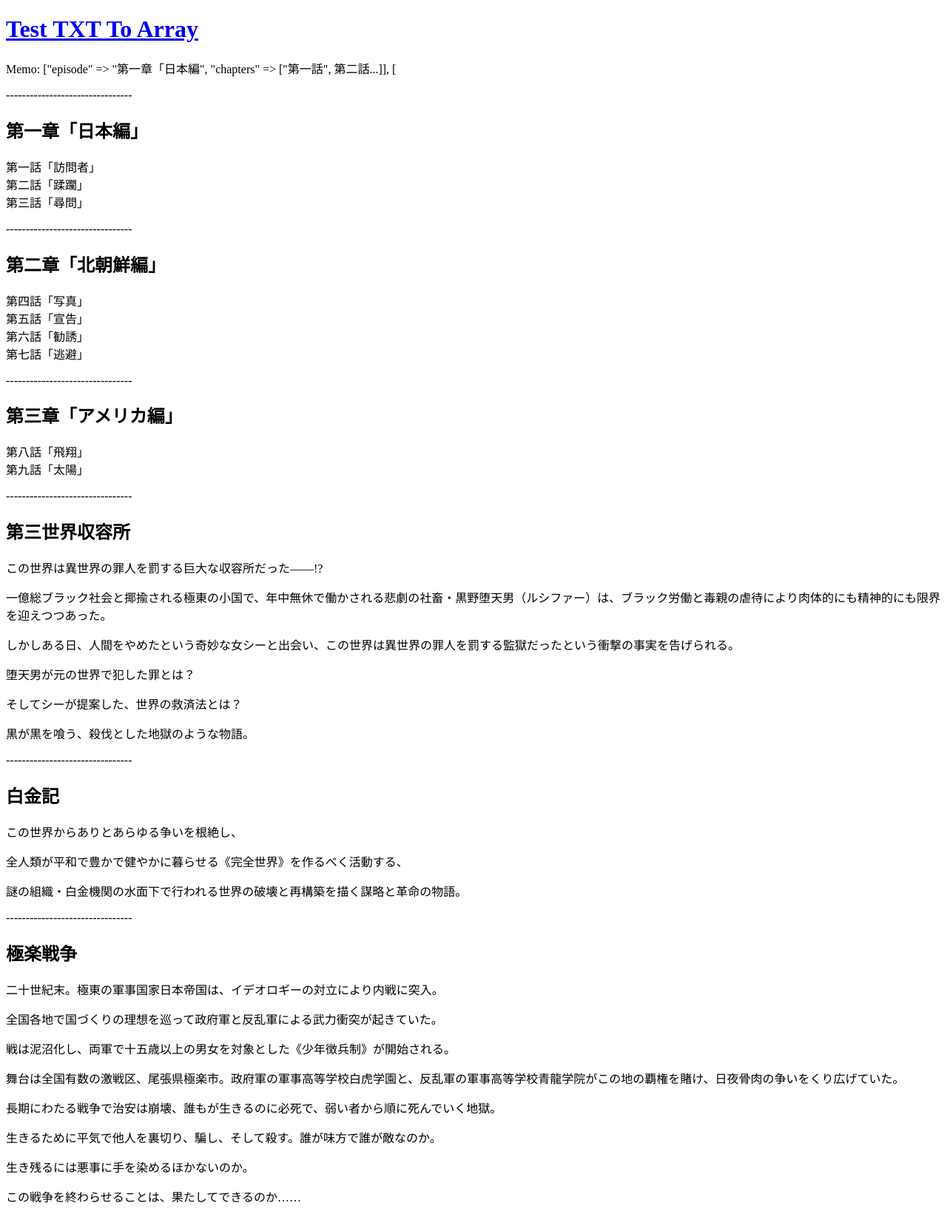
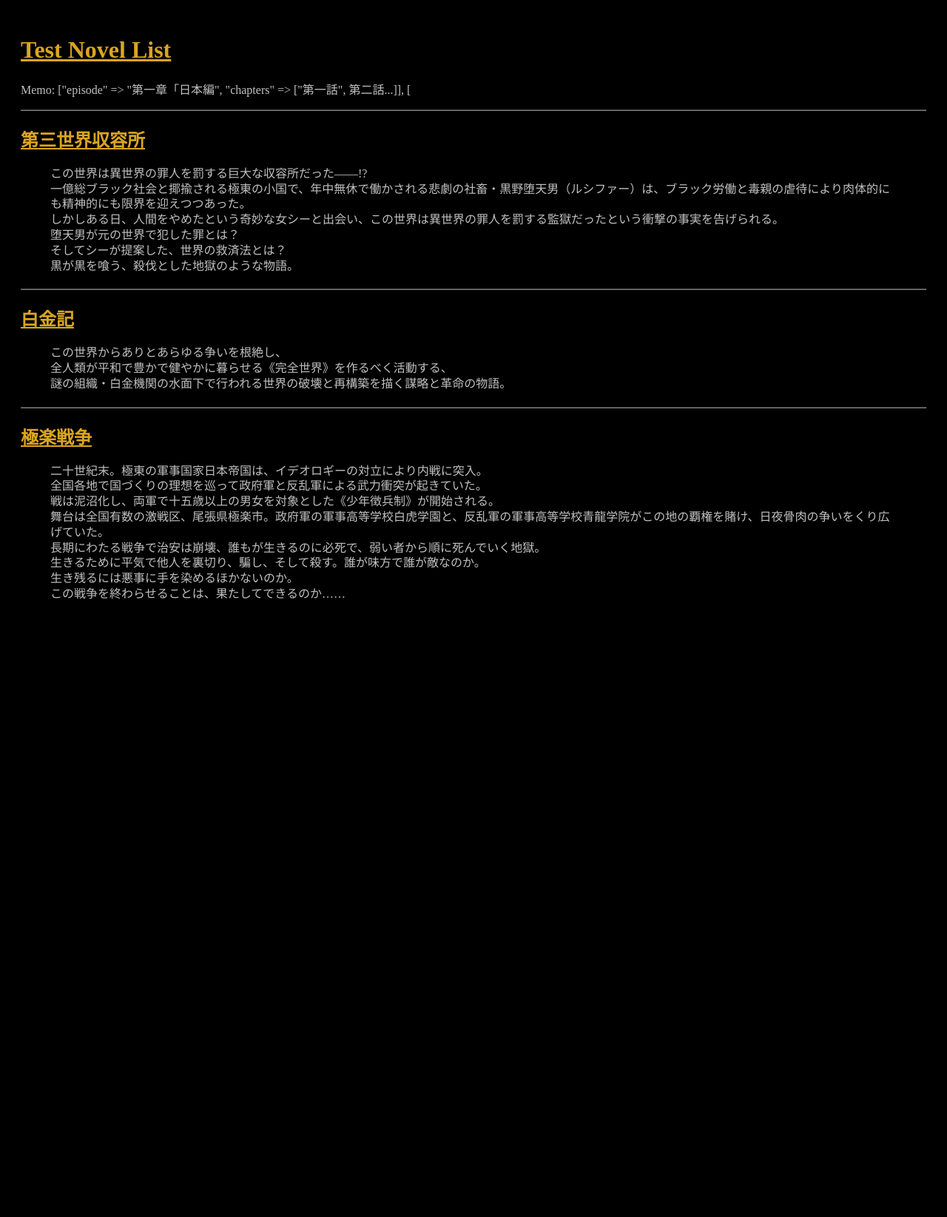
Before and after one commit to celebrater46/personal_novel_server_2, a PHP site: page / in a window 1280 px wide. Shown: the whole page at 74% size. After the commit the page ends 810 px from the top, so only its background shows below. Run offline with PHP 8.4, Linux system fonts and the light colour scheme.

Commit message:
index.php and chapter.php can create the list completely.

```diff
--- /dev/null
+++ b/css/style.css
@@ -0,0 +1,34 @@
+body{
+    color: silver;
+    background-color: black;
+    padding: 20px;
+}
+
+div.caption{
+    margin: 20px;
+}
+
+div.caption p{
+    line-height: 130%;
+    margin: 0 20px;
+}
+
+div.chapters{
+    margin: 50px 50px;
+}
+
+div.chapters div{
+    margin: 0 20px 50px;
+}
+
+p.back{
+    margin: 0 50px;
+}
+
+a {
+    color: goldenrod;
+}
+
+hr{
+    opacity: 0.5;
+}
--- a/get_novelist.php
+++ b/get_episodes_and_chapters.php
@@ -60,7 +60,7 @@ function get_array_chap_in_ep($episodes, $chapters){
     return $array;
 }
 
-function get_novelist($path){
+function get_episodes_and_chapters($path){
     // return // ["episode" => "第一章「日本編", "chapters" => ["第一話", 第二話...]], [
     $episodes = file($path . "/episodes.txt"); // ["第一章「日本編」", "第二章「北朝鮮編」"...]
     $temp_chapters = file($path . "/list.txt"); // ["1|第一話", "1|第二話", "1|第三話", "2|第四話"...]
@@ -70,3 +70,12 @@ function get_novelist($path){
     $array_chap_in_ep = get_array_chap_in_ep($episodes, $splitted_chap); // ["episode" => "第一章「日本編", "chapters" => ["第一話", 第二話...]], [
     return $array_chap_in_ep;
 }
+
+function has_episodes($path){
+    // $path == "shiroganeki"
+    if(file_exists($path . "/episodes.txt")){
+        return true;
+    } else {
+        return false;
+    }
+}
--- /dev/null
+++ b/get_title_and_captions.php
@@ -0,0 +1,28 @@
+<?php
+
+function get_title_and_path(){
+    $novels_array = file("list.txt"); // ["第三世界収容所|prison", "白金記|shiroganeki, "極楽戦争|gokuraku"...]
+    $temp_list = [];
+    foreach ($novels_array as $item) {
+        $temp = explode("|", $item);
+        $temp[1] = str_replace([" ", "　", "\n", "\r", "\r\n"], "", $temp[1]); // 悪魔のバグ要因、全角＆半角スペース、改行コードの排除
+        array_push($temp_list, $temp);
+    }
+    return $temp_list; // [["第三世界収容所", "prison"], ["白金記", "shiroganeki"]... ]
+}
+
+function get_captions($list){
+    // $list == [["第三世界収容所", "prison"], ["白金記", "shiroganeki"]... ]
+    $captions = [];
+    foreach ($list as $item){
+//        $path = str_replace([" ", "　", "\n", "\r", "\r\n"], "", $item[1]); // 悪魔のバグ要因、全角＆半角スペース、改行コードの排除
+        if(file_exists($item[1] . "/caption.txt")){
+            $caption = file($item[1] . "/caption.txt");
+            array_push($captions, $caption);
+        } else {
+            $error = ["キャプションファイル（caption.txt）が見つからないか、読み込めません。caption.txt does not exist or unavailable."];
+            array_push($captions, $error);
+        }
+    }
+    return $captions;
+}
--- a/index.php
+++ b/index.php
@@ -1,49 +1,12 @@
 <?php
 
-require_once "get_novelist.php";
+require_once "get_episodes_and_chapters.php";
+require_once "get_title_and_captions.php";
 
 // Test to create the array from List of TXT
 
-//$count = count($novels_array);
-$nove_list = [];
-
-//for ($i = 0; $i < $count; $i++){
-//    $nove_list[$i] = explode("|", $novels_array[$i]);
-//}
-
-function get_title_and_path(){
-    $novels_array = file("list.txt"); // ["第三世界収容所|prison", "白金記|shiroganeki, "極楽戦争|gokuraku"...]
-    $temp_list = [];
-    foreach ($novels_array as $item) {
-        $temp = explode("|", $item);
-        array_push($temp_list, $temp);
-    }
-    return $temp_list; // [["第三世界収容所", "prison"], ["白金記", "shiroganeki"]... ]
-}
-
-function get_captions($list){
-    // $list == [["第三世界収容所", "prison"], ["白金記", "shiroganeki"]... ]
-//    var_dump($list);
-    $captions = [];
-    foreach ($list as $item){
-        $path = str_replace([" ", "　", "\n", "\r", "\r\n"], "", $item[1]); // 悪魔のバグ要因、全角＆半角スペース、改行コードの排除
-//        echo $path . "/caption.txt" . PHP_EOL;
-        if(file_exists($path . "/caption.txt")){
-            $caption = file($path . "/caption.txt");
-            array_push($captions, $caption);
-        } else {
-            $error = ["キャプションファイルが見つからないか、読み込めません。"];
-            array_push($captions, $error);
-        }
-    }
-//    var_dump($captions);
-    return $captions;
-}
-
 $title_and_path = get_title_and_path();
 $captions = get_captions($title_and_path);
-
-$test_get_novelist= get_novelist("shiroganeki");
 
 ?>
 
@@ -52,29 +15,28 @@ $test_get_novelist= get_novelist("shiroganeki");
 <head>
     <meta charset="utf-8">
     <meta name="Author" content="Enin Fujimi">
-    <title>Test TXT To Array</title>
+    <link rel="stylesheet" href="css/style.css" type="text/css">
+    <title>Test Novel List</title>
 </head>
 <body>
     <h1>
         <a href="/">
-            Test TXT To Array
+            Test Novel List
         </a>
     </h1>
     <p>Memo: ["episode" => "第一章「日本編", "chapters" => ["第一話", 第二話...]], [</p>
-    <?php foreach ($test_get_novelist as $item) : ?>
-        <p>--------------------------------</p>
-        <h2><?php echo $item["episode"] ?></h2>
-        <?php foreach ($item["chapters"] as $chapter) : ?>
-            <?php echo $chapter . "<br>" ?>
-        <?php endforeach; ?>
-    <?php endforeach; ?>
-
     <?php for ($i = 0; $i < count($title_and_path); $i++) : ?>
-        <p>--------------------------------</p>
-        <h2><?php echo $title_and_path[$i][0] ?></h2>
-        <?php foreach ($captions[$i] as $caption) : ?>
-            <p><?php echo $caption ?></p>
-        <?php endforeach; ?>
+        <hr>
+        <h2>
+            <a href="chapters.php?novel_id=<?php echo $i; ?>">
+                <?php echo $title_and_path[$i][0] ?>
+            </a>
+        </h2>
+        <div class="caption">
+            <?php foreach ($captions[$i] as $line) : ?>
+                <p><?php echo $line ?></p>
+            <?php endforeach; ?>
+        </div>
     <?php endfor; ?>
 
 </body>
--- a/temp.php
+++ b/temp.php
@@ -63,7 +63,7 @@
 <?php endforeach; ?>
 
 
-<?php foreach ($test_get_novelist as $item) : ?>
+<?php foreach ($episodes_and_chapters as $item) : ?>
     <p>--------------------------------</p>
     <h2><?php echo $item["episode"] ?></h2>
     <?php foreach ($item["chapters"] as $chapter) : ?>
```
Also changed, not shown: chapters.php (added, +74 -0 lines).
